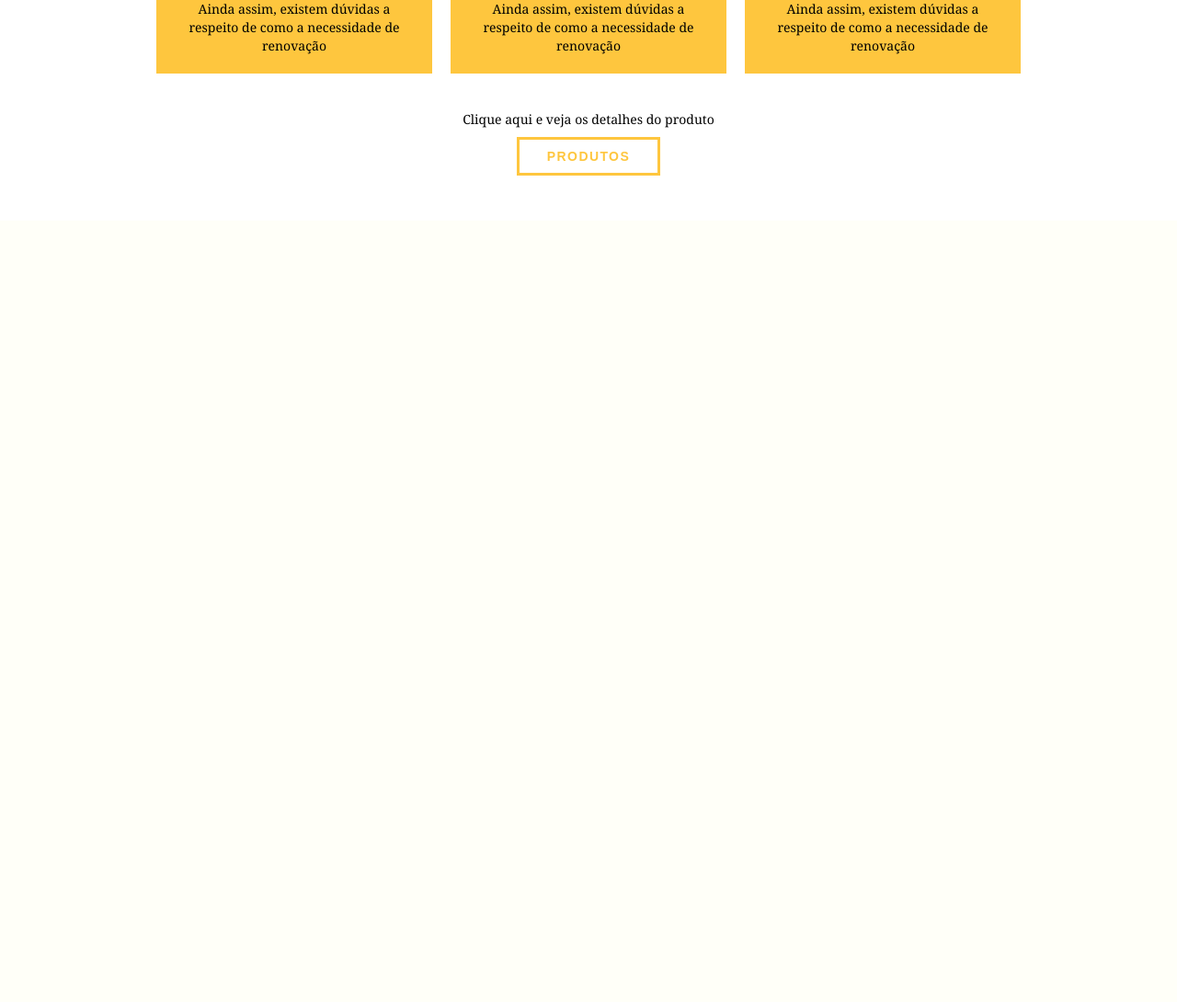
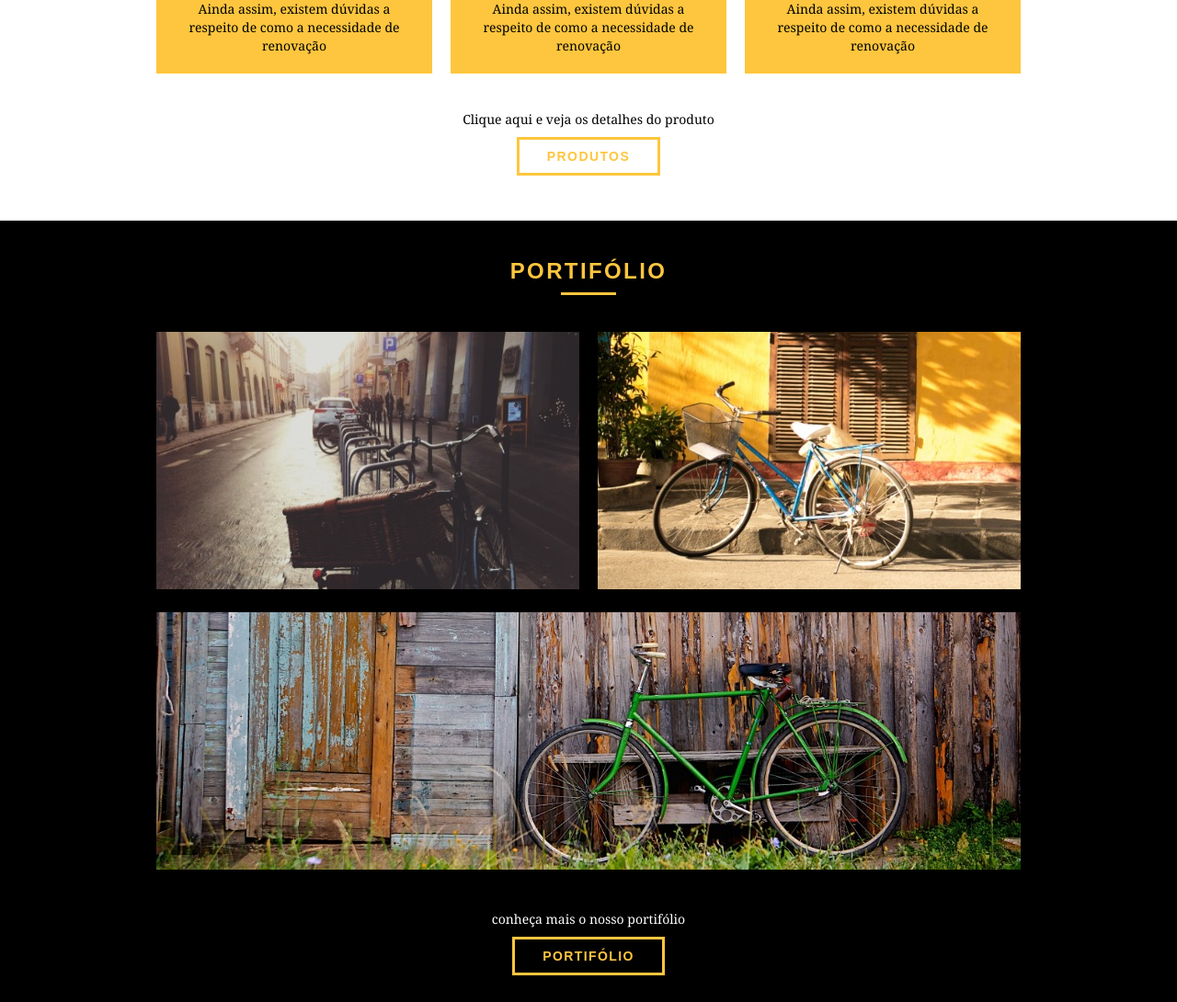
Before and after one commit to abnerjp/bikcraft, a PHP site: page / in a window 1280 px wide. Shown: the part 863-1953 px from the top of the page at 92% size. Before the commit the page ends 1054 px from the top, so only its background shows below. Run offline with PHP 8.4, Linux system fonts and the light colour scheme.

Commit message:
Sessão de portifólio da página inicial criada e estilizada

```diff
--- a/css/style.css
+++ b/css/style.css
@@ -177,3 +177,26 @@ p {
 .call p {
   margin-bottom: 20px;
 }
+
+/* Portifólio */
+.portifolio {
+  width: 100%;
+  background-color: #000;
+  padding: 40px 0;
+}
+
+.portifolio .subtitulo {
+  color: #fec63e;
+}
+
+.portifolio .subtitulo:after {
+  background-color: #fec63e;
+}
+
+.portifolio-lista li:last-child {
+  margin-top: 20px;
+}
+
+.portifolio .call p {
+  color: #fff;
+}
--- a/index.html
+++ b/index.html
@@ -78,5 +78,20 @@
     </div>
   </section>
 
+  <section class="portifolio">
+    <div class="container">
+      <h2 class="subtitulo">Portifólio</h2>
+      <ul class="portifolio-lista">
+        <li class="grid-8"><img src="/img/portfolio/retro.jpg" alt="Bicicleta Retrô"></li>
+        <li class="grid-8"><img src="/img/portfolio/passeio.jpg" alt="Bicicleta Passeio"></li>
+        <li class="grid-16"><img src="/img/portfolio/esporte.jpg" alt="Bicicleta Esporte"></li>
+      </ul>
+      <div class="call">
+        <p>conheça mais o nosso portifólio</p>
+        <a href="portifolio.html" class="btn">Portifólio</a>
+      </div>
+    </div>
+  </section>
+
 </body>
 </html>
```
